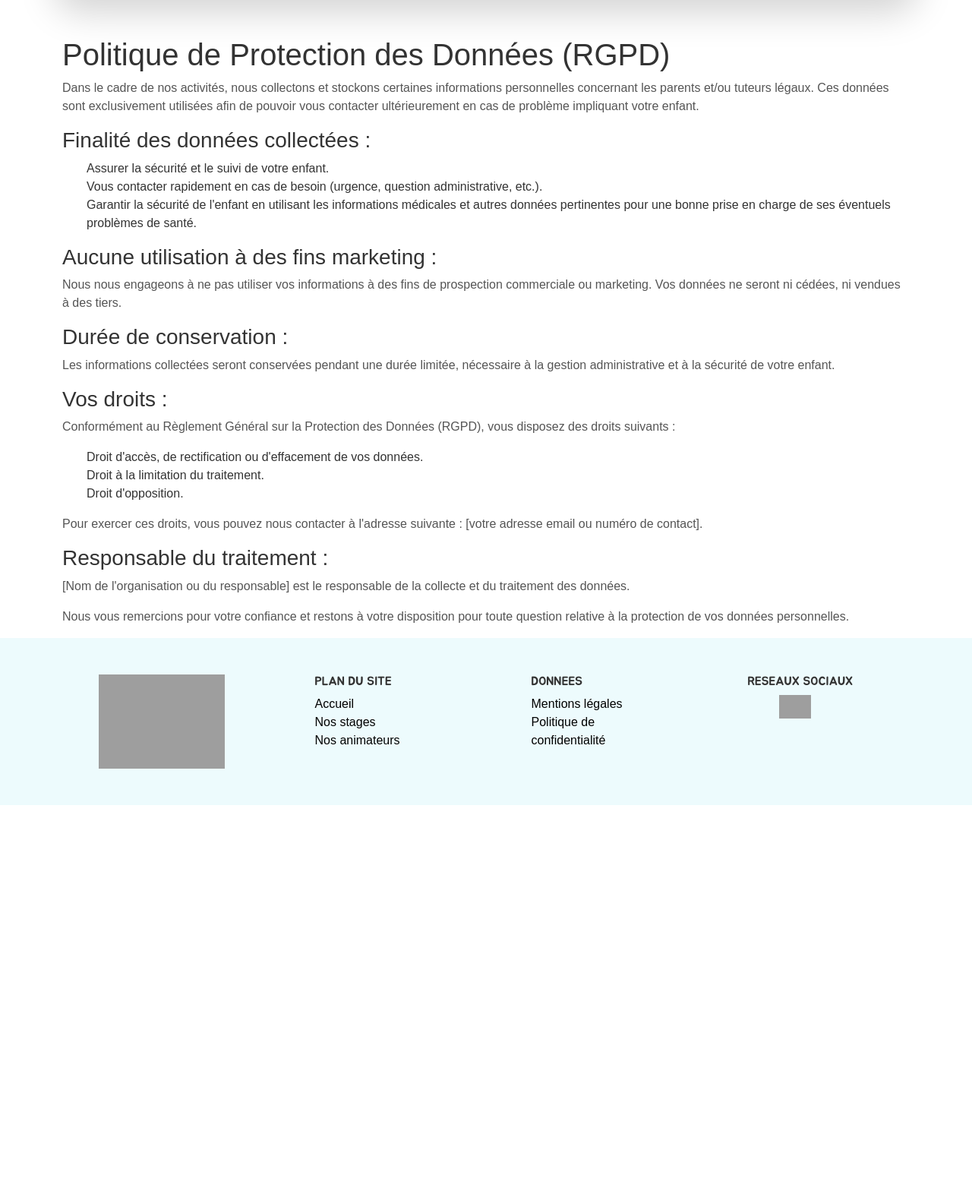
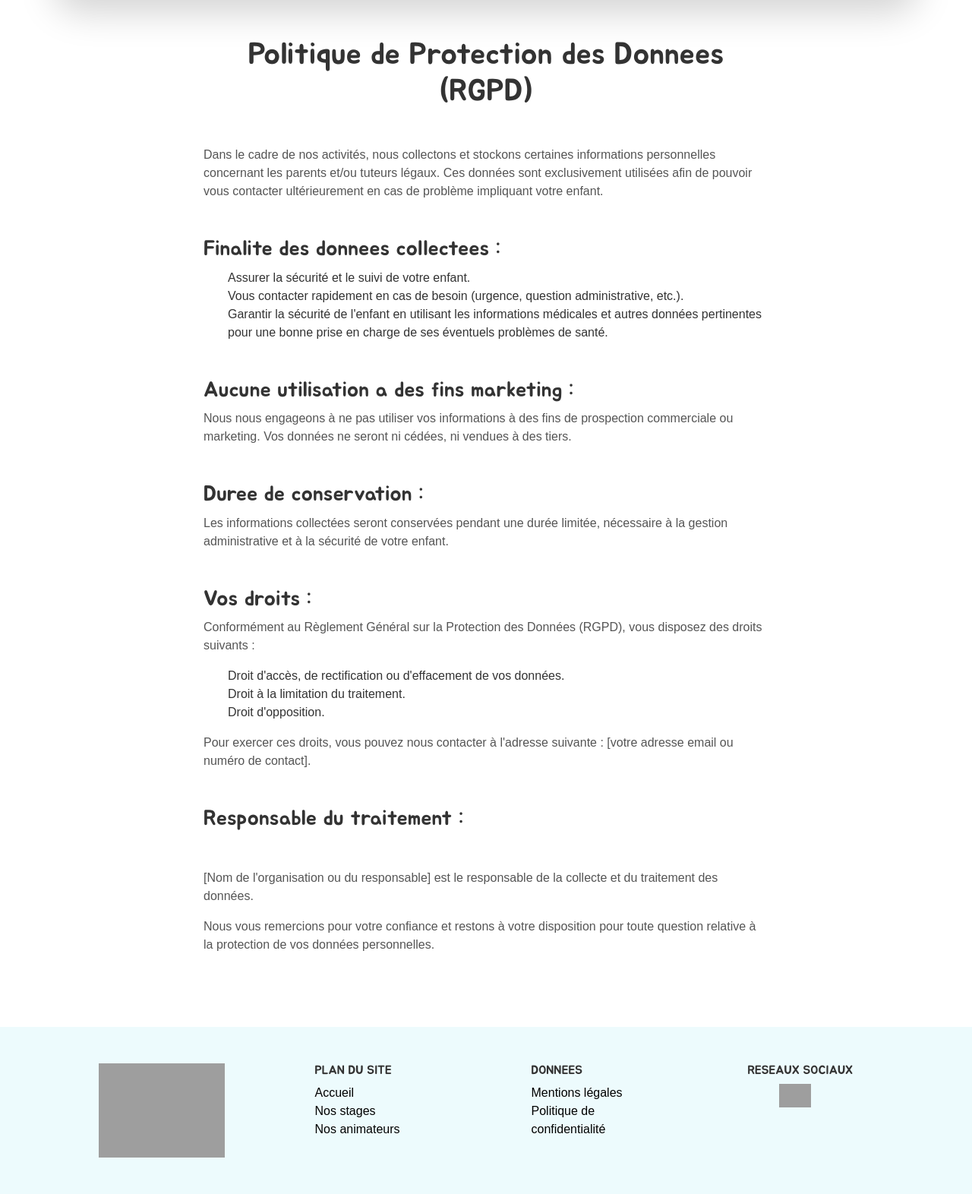
Before and after one commit to HugoMMI63/SAE-301, a PHP site: page /www/politique_confidentialite.php in a window 1280 px wide. Shown: the part 121-1693 px from the top of the page at 76% size. Before the commit the page ends 1181 px from the top, so only its background shows below. Run offline with PHP 8.4, Linux system fonts and the light colour scheme; grey boxes are pictures that could not be loaded.

Commit message:
Mise a jour et mise en page de la pg politique confidentialiter

```diff
--- a/www/politique_confidentialite.php
+++ b/www/politique_confidentialite.php
@@ -9,30 +9,32 @@
 <body>
     <header><?php include("navbars/navbarutilisateur.php");?></header>
     <main>
-        <section class="container">
-            <h1>Politique de Protection des Données (RGPD)</h1>
-            <p>Dans le cadre de nos activités, nous collectons et stockons certaines informations personnelles concernant les parents et/ou tuteurs légaux. Ces données sont exclusivement utilisées afin de pouvoir vous contacter ultérieurement en cas de problème impliquant votre enfant.</p>
-            <h3>Finalité des données collectées :</h3>
-            <ul>
+        <section class="container d-flex justify-content-center mb-5">
+            <div class="col-8">
+                <h1 class="font text-center mb-5">Politique de Protection des Donnees (RGPD)</h1>
+                <p class="mb-5">Dans le cadre de nos activités, nous collectons et stockons certaines informations personnelles concernant les parents et/ou tuteurs légaux. Ces données sont exclusivement utilisées afin de pouvoir vous contacter ultérieurement en cas de problème impliquant votre enfant.</p>
+                <h3 class="font">Finalite des donnees collectees :</h3>
+                <ul class="mb-5">
                     <li>Assurer la sécurité et le suivi de votre enfant.</li>
                     <li>Vous contacter rapidement en cas de besoin (urgence, question administrative, etc.).</li>
                     <li>Garantir la sécurité de l'enfant en utilisant les informations médicales et autres données pertinentes pour une bonne prise en charge de ses éventuels problèmes de santé.</li>
                 </ul>
-            <h3>Aucune utilisation à des fins marketing :</h3>
-            <p>Nous nous engageons à ne pas utiliser vos informations à des fins de prospection commerciale ou marketing. Vos données ne seront ni cédées, ni vendues à des tiers.</p>
-            <h3>Durée de conservation :</h3>
-            <p>Les informations collectées seront conservées pendant une durée limitée, nécessaire à la gestion administrative et à la sécurité de votre enfant.</p>
-            <h3>Vos droits :</h3>
+                <h3 class="font">Aucune utilisation a des fins marketing :</h3>
+                <p class="mb-5">Nous nous engageons à ne pas utiliser vos informations à des fins de prospection commerciale ou marketing. Vos données ne seront ni cédées, ni vendues à des tiers.</p>
+                <h3 class="font">Duree de conservation :</h3>
+                <p class="mb-5">Les informations collectées seront conservées pendant une durée limitée, nécessaire à la gestion administrative et à la sécurité de votre enfant.</p>
+                <h3 class="font">Vos droits :</h3>
                 <p>Conformément au Règlement Général sur la Protection des Données (RGPD), vous disposez des droits suivants :</p>
                 <ul>
                     <li>Droit d'accès, de rectification ou d'effacement de vos données.</li>
                     <li>Droit à la limitation du traitement.</li>
                     <li>Droit d'opposition.</li>
                 </ul>
-            <p>Pour exercer ces droits, vous pouvez nous contacter à l'adresse suivante : [votre adresse email ou numéro de contact].</p>
-            <h3>Responsable du traitement :</h3>
+                <p class="mb-5">Pour exercer ces droits, vous pouvez nous contacter à l'adresse suivante : [votre adresse email ou numéro de contact].</p>
+                <h3 class="font mb-5">Responsable du traitement :</h3>
                 <p>[Nom de l'organisation ou du responsable] est le responsable de la collecte et du traitement des données.</p>
-            <p>Nous vous remercions pour votre confiance et restons à votre disposition pour toute question relative à la protection de vos données personnelles.</p>
+                <p class="mb-5">Nous vous remercions pour votre confiance et restons à votre disposition pour toute question relative à la protection de vos données personnelles.</p>
+            </div>
         </section>
     </main>
     <?php include("navbars/footer.php");?>
```
Lines whose indentation alone changed are shown as unchanged.
